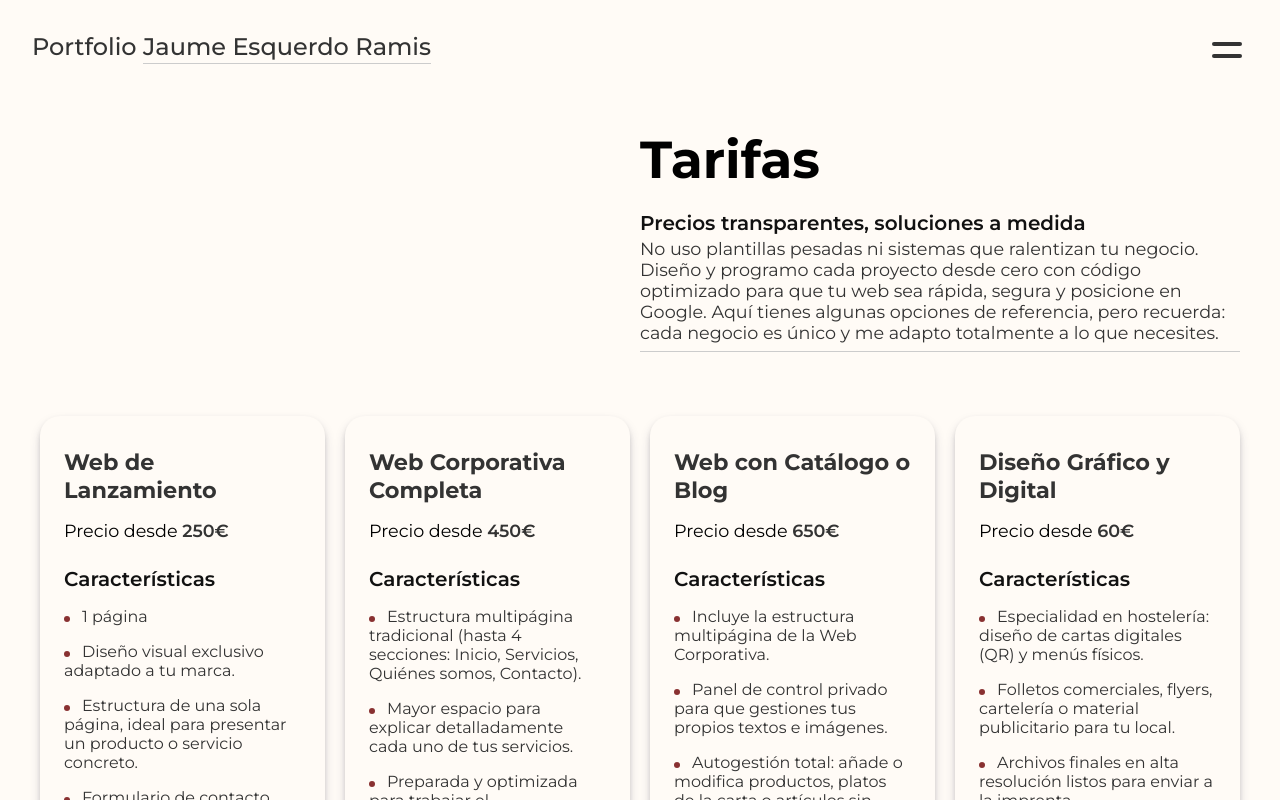
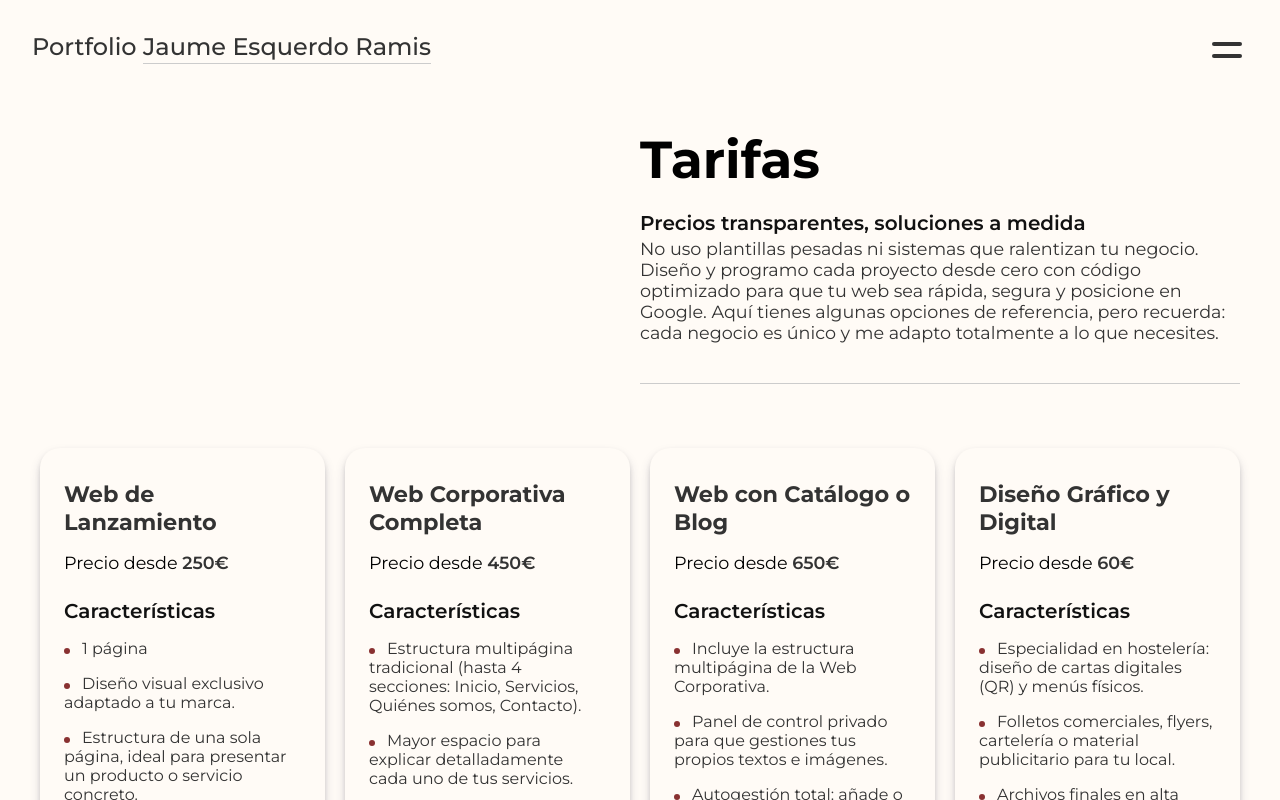
Before and after one commit to JaumeEsquerdo/portfolio-personal, a React (Vite) app in the folder portfolio-jaume/: page /tarifas in a window 1280 px wide. Shown: the top 800 px of the page. Built offline with nearby package versions, Linux system fonts and the light colour scheme; a web font is replaced by a local one.

Commit message:
darle distancia a la linea divisoria del apartado del titulo del contenido

```diff
--- a/portfolio-jaume/src/css/tarifas.css
+++ b/portfolio-jaume/src/css/tarifas.css
@@ -16,8 +16,8 @@
   justify-content: center;
   align-items: start;
   border-bottom: 1px solid #ccc;
-  padding-bottom: 0.5rem;
   gap: 20px;
+  padding-bottom: 40px;
 }
 
 .Tarifas-title {
```
